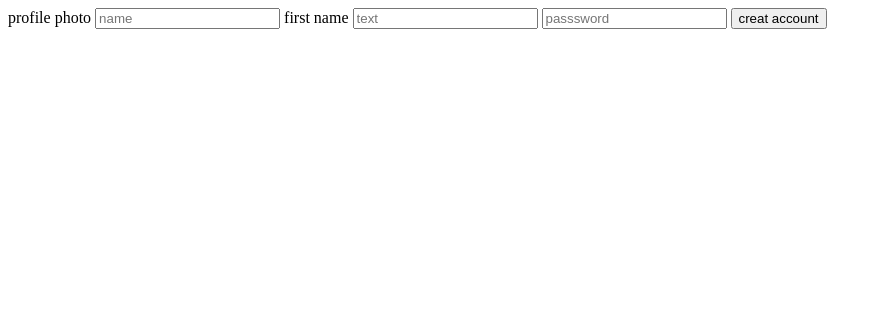
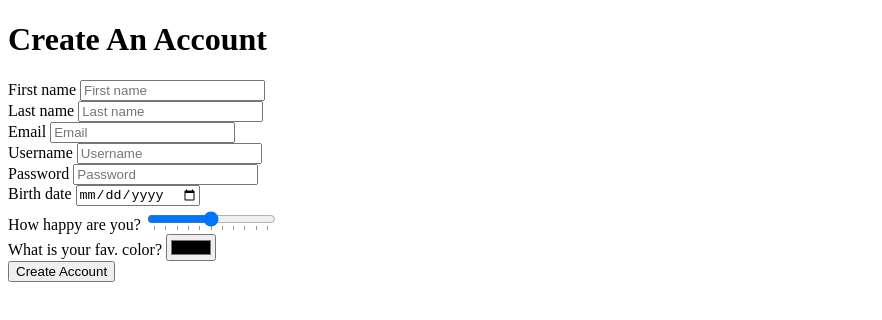
Before and after one commit to lhh0704/kokoa-clone, a plain HTML site: page home.html in a window 1280 px wide. Shown: the whole page, without its empty margins (0-882 px from the left). Drawn offline with Linux system fonts and the light colour scheme.

Commit message:
kokoa-clone 3일차 과제

```diff
--- a/home.html
+++ b/home.html
@@ -1,24 +1,61 @@
 <!DOCTYPE html>
 <html lang="kr">
     <head>
-        <link
-            rel="shortcut icon"
-            href="https://nomadcoders.co/m.png" />
         <title>first website</title>
         <meta name="description" content="this is my website">
         <meta charset="utf-8"/>
 
     </head>
     <body>
+        <h1>Create An Account</h1>
         <form>
-            <label for="profile">profile photo</label>
-            <input id="profile" placeholder="name" type="text"/>
+            <div>
+                <label for="first-name">First name</label>
+                <input type="text" id="first-name" name="first-name" placeholder="First name" required>
+            </div>
+            <div>
+                <label for="last-name">Last name</label>
+                <input type="text" id="last-name" name="last-nema" placeholder="Last name" require>
+            </div>
+            <div>
+                <label for="email">Email</label>
+                <input type="email" id="email" name="email" placeholder="Email" required>
+            </div>
+            <div>
+                <label for="user-name">Username</label>
+                <input type="text" id="user-name" name="user-name" placeholder="Username" required>
+            </div>
+            <div>
+                <label for="password">Password</label>
+                <input type="password" id="password" name="password" placeholder="Password" minlength="10" required>
+            </div>
+            <div>
+                <label for="birth-day">Birth date</label>
+                <input type="date" id="birth-day" name="birth-day" required>
+            </div>
+            <div>
+                <label for="happy">How happy are you?</label>
+                <input type="range" id="happy" list="tickmarks" required>
+                <datalist id="tickmarks">
+                    <option value="0"></option>
+                    <option value="10"></option>
+                    <option value="20"></option>
+                    <option value="30"></option>
+                    <option value="40"></option>
+                    <option value="50"></option>
+                    <option value="60"></option>
+                    <option value="70"></option>
+                    <option value="80"></option>
+                    <option value="90"></option>
+                    <option value="100"></option>
+                    </datalist>
+            </div>
+            <div>
+                <label for="color">What is your fav. color?</label>
+                <input type="color" id="color" name="color" required>
+            </div>
+            <input type="submit" value="Create Account">
 
-            <label for="first name">first name</label>
-            <input id="first name" placeholder="text" type="text"/>
-
-            <input placeholder="passsword" type="password"/>
-            <input type="submit" value="creat account"/>
         </form>
     </body>
 </html>
```
